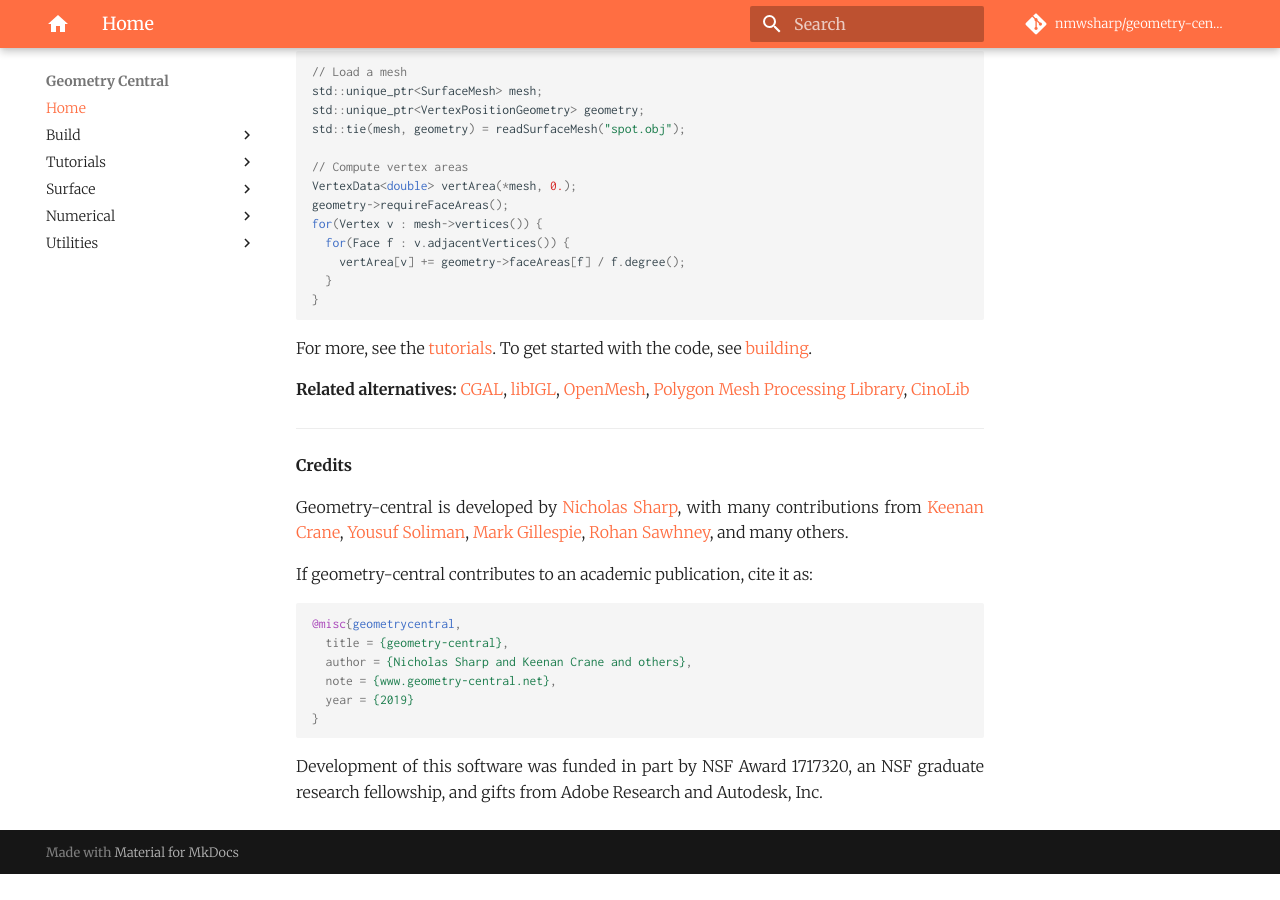
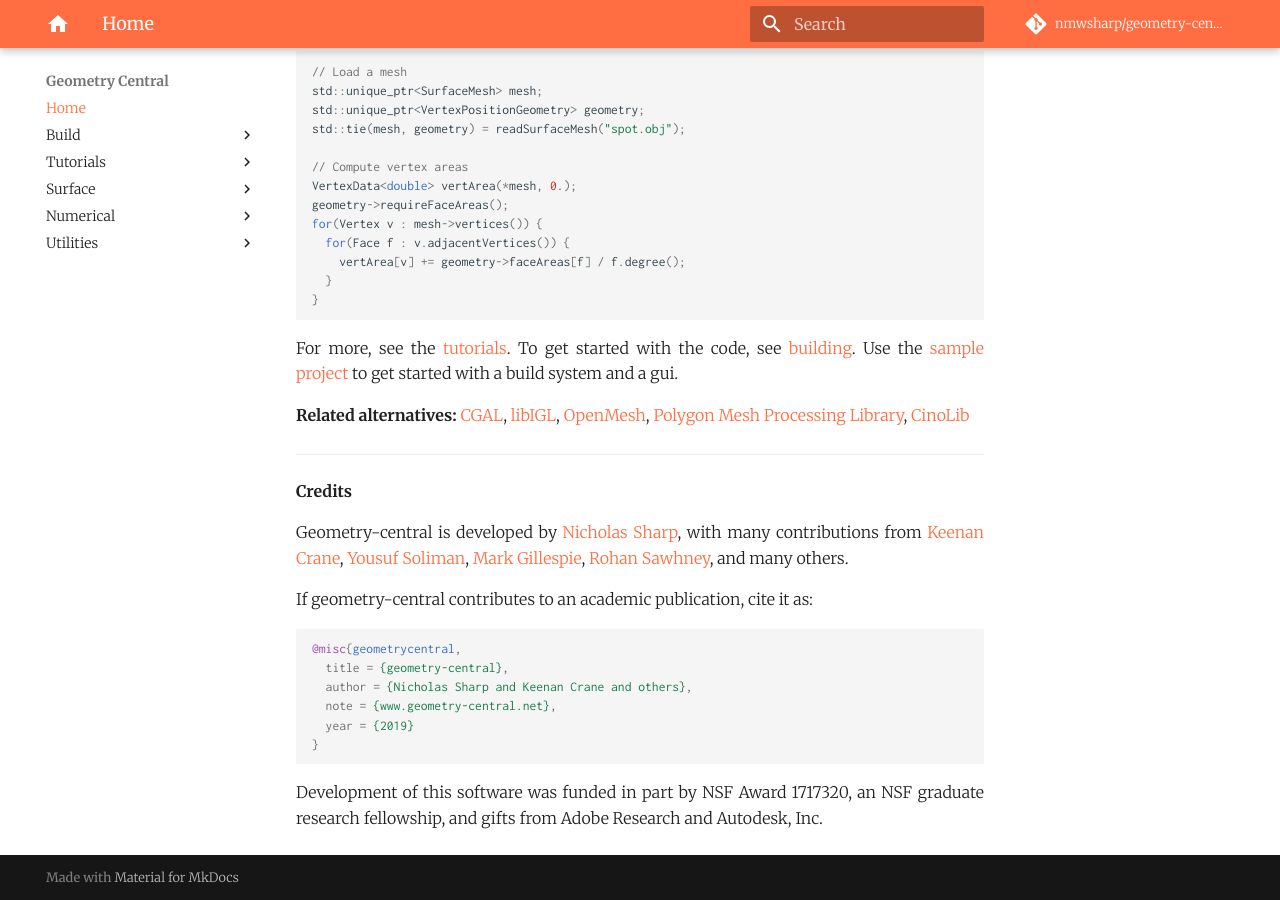
Before and after one commit to nmwsharp/geometry-central, an MkDocs documentation site: the page built from docs/docs/index.md, in a window 1280 px wide and 900 px high, scrolled down 549 px. Built offline with MkDocs 1.6.1 and Material for MkDocs 9.7.7, drawn with Linux system fonts in a browser that asks for light colours; comment, search, counter and statistics services are not loaded; before the commit the page ends 1423 px from its top, so only the background shows below that.

Commit message:
more links to sample project

````diff
--- a/docs/docs/index.md
+++ b/docs/docs/index.md
@@ -28,7 +28,7 @@ for(Vertex v : mesh->vertices()) {
 }
 ```
 
-For more, see the [tutorials](../tutorials/load_mesh). To get started with the code, see [building](../build/build).
+For more, see the [tutorials](../tutorials/load_mesh). To get started with the code, see [building](../build/build). Use the [sample project](https://github.com/nmwsharp/gc-polyscope-project-template/) to get started with a build system and a gui.
 
 <!--**What is geometry-central not?**-->
 
````
Also changed, not shown: README.md.
